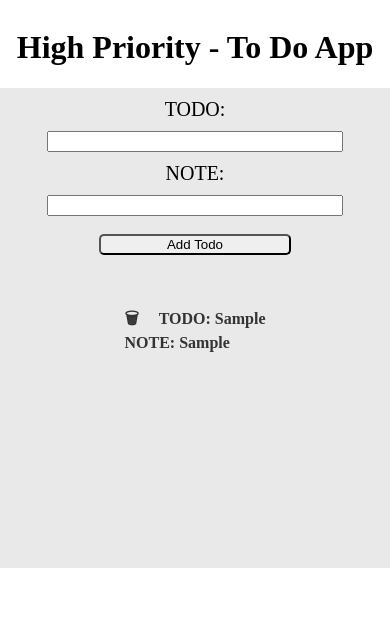
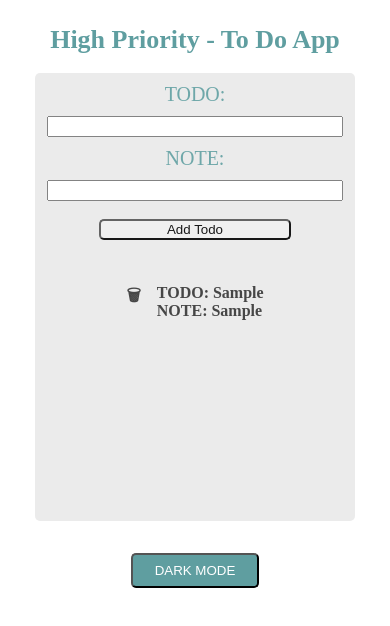
Before and after one commit to puppets101/svelte-assignment, a Svelte app: page / in a window 390 px wide. Both pictures are taken after typing "Sample", "Sample" into the empty fields and a click on the button "Add Todo". Shown: the top 626 px of the page. Built offline with nearby package versions, Linux system fonts and the light colour scheme; the HTML template or start-up script is replaced by a standard one.

Commit message:
Added dark mode toggle and responsiveness

```diff
--- a/src/App.svelte
+++ b/src/App.svelte
@@ -7,3 +7,15 @@
   <Header />
   <Main />
 </div>
+
+<style>
+  :global(body) {
+    /* background-color: #f2eee2; */
+    color: cadetblue;
+    transition: background-color 0.3s;
+  }
+  :global(body.dark-mode) {
+    background-color: #112331;
+    color: cadetblue;
+  }
+</style>
--- /dev/null
+++ b/src/components/Darkmode.svelte
@@ -0,0 +1,42 @@
+<script lang="ts">
+  let darkMode: boolean = false;
+
+  function toggleBackground() {
+    window.document.body.classList.toggle("dark-mode");
+    if (darkMode) {
+      darkMode = false;
+    } else if (!darkMode) {
+      darkMode = true;
+    }
+  }
+</script>
+
+<button on:click={toggleBackground}>
+  {darkMode ? "LIGHT MODE" : "DARK MODE"}
+</button>
+
+<style>
+  button {
+    background-color: cadetblue;
+    color: white;
+    width: 8rem;
+    margin-top: 2rem;
+    border-radius: 5px;
+    padding: 0.5rem;
+    transition: all 1s;
+  }
+  :global(body.dark-mode) button {
+    background-color: cadetblue;
+    color: white;
+    transition: all 1s;
+  }
+
+  button:hover {
+    background-color: #112331;
+  }
+
+  :global(body.dark-mode) button:hover {
+    background-color: #f4f4f4;
+    color: cadetblue;
+  }
+</style>
--- a/src/components/Header.svelte
+++ b/src/components/Header.svelte
@@ -9,4 +9,10 @@
     justify-content: center;
     align-items: center;
   }
+
+  @media (max-width: 500px) {
+    header {
+      font-size: small;
+    }
+  }
 </style>
--- a/src/components/Main.svelte
+++ b/src/components/Main.svelte
@@ -1,12 +1,18 @@
 <script lang="ts">
+  import { fix_position } from "svelte/internal";
+
+  import Darkmode from "./Darkmode.svelte";
+
   let todoList = [];
   let title: string = "";
   let description: string = "";
 
   function addTodo() {
-    todoList = [...todoList, { title: title, description: description }];
-    title = "";
-    description = "";
+    if (title !== "") {
+      todoList = [...todoList, { title: title, description: description }];
+      title = "";
+      description = "";
+    }
   }
 
   function removeTodo(todo: number) {
@@ -27,30 +33,35 @@
       <br />
       <ul>
         {#each todoList as todo, index}
-          <li class="card">
+          <li class="todo">
+            <div>
+              <span on:click={() => removeTodo(index)}>🗑</span>
+            </div>
+            <div>
+              TODO: {todo.title} <br /> NOTE: {todo.description}
+            </div>
+          </li>
+        {/each}
+      </ul>
+    </div>
+    <Darkmode />
+  </main>
+{:else}
+  <main>
+    <div class="message form">
+      <p>
+        Please complete at least one of your <br /> current tasks before adding more!
+      </p>
+      <ul>
+        {#each todoList as todo, index}
+          <li>
             <span on:click={() => removeTodo(index)}>🗑</span>
             TODO: {todo.title} <br /> NOTE: {todo.description}
           </li>
         {/each}
       </ul>
     </div>
-  </main>
-{:else}
-  <main>
-    <div class="message form">
-      <p>
-        "Please complete at least one of your <br /> current tasks before adding
-        more!"
-      </p>
-      <ul>
-        {#each todoList as todo, index}
-          <li class="card">
-            <span on:click={() => removeTodo(index)}>🗑</span>
-            TODO: {todo.title} <br /> NOTE: {todo.description}
-          </li>
-        {/each}
-      </ul>
-    </div>
+    <Darkmode />
   </main>
 {/if}
 
@@ -65,10 +76,16 @@
     display: flex;
     flex-direction: column;
     align-items: center;
-    height: 30rem;
+    height: 28rem;
     width: 25rem;
     background-color: #e9e9e9;
     border-radius: 5px;
+    opacity: 0.9;
+    box-shadow: 0.5rem 0.5rem 0.5rem 1px rgba(0, 0, 0, 0.2);
+  }
+
+  .todo {
+    display: flex;
   }
 
   .message {
@@ -109,15 +126,18 @@
     list-style: none;
     margin-top: 0.625rem;
     font-weight: bold;
+    max-width: 20rem;
+    color: #333;
   }
 
   span {
-    display: inline-block;
     margin-right: 1rem;
   }
 
-  .card {
-    color: #333;
-    padding: 0.5rem;
+  @media (max-width: 500px) {
+    .form {
+      width: 20rem;
+      box-shadow: none;
+    }
   }
 </style>
```
